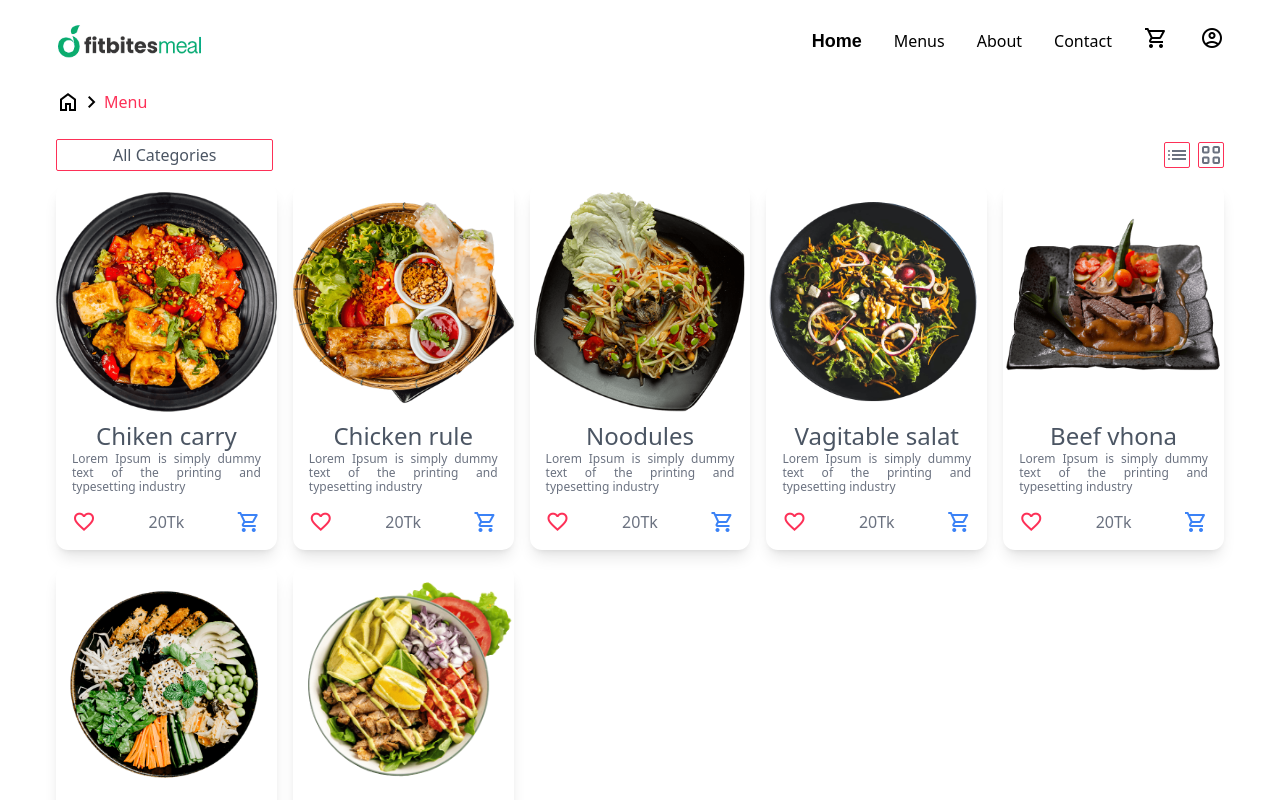
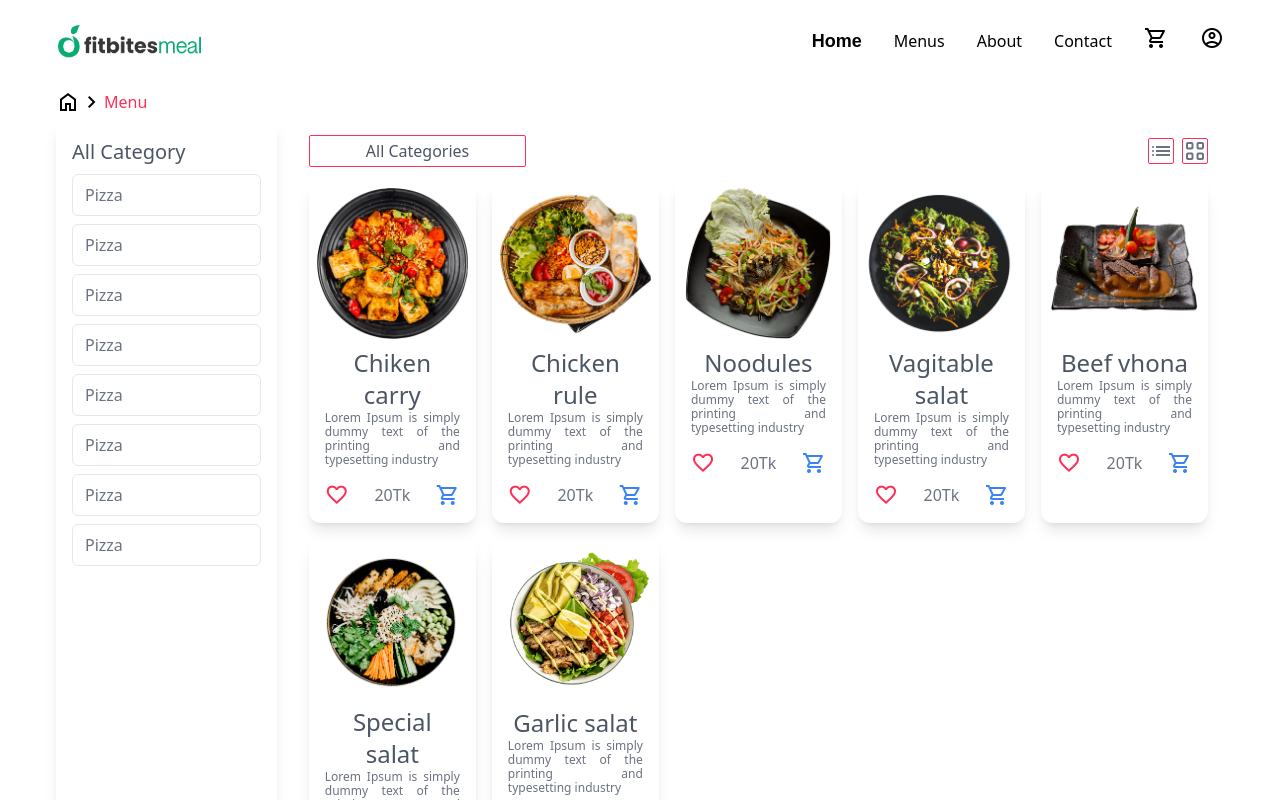
Before and after one commit to Bokhtiar/restura.com, a Next.js app: page /menu in a window 1280 px wide. Shown: the top 800 px of the page. Built offline with nearby package versions, Linux system fonts and the light colour scheme.

Commit message:
menu sidebar created

```diff
--- a/src/components/product/index.tsx
+++ b/src/components/product/index.tsx
@@ -8,7 +8,7 @@ export const Product: React.FC<IProduct> = (props: IProduct): JSX.Element => {
       <Image
         src={props.image}
         alt="banner1"
-        className="mx-auto py-2"
+        className="mx-auto py-2 px-2"
         width={250}
         height={0}
       />
--- a/src/layouts/header/index.tsx
+++ b/src/layouts/header/index.tsx
@@ -25,7 +25,7 @@ export const Header: React.FC = (): JSX.Element => {
           <div>
             <ul className={`md:flex items-center gap-8  absolute md:static bg-white w-full top-10 left-0 text-center duration-700  ${open ? 'top-20' : 'top-[-400px] right-9  duration-400'}`}>
               <li><Link className=" font-bold text-lg font-nunito" href="/">Home</Link></li>
-              <li> <Link href="/">Menus</Link> </li>
+              <li> <Link href="/menu">Menus</Link> </li>
               <li> <Link href="/">About</Link> </li>
               <li> <Link href="/">Contact</Link> </li>
               <li> <Link href="/"><span className="material-symbols-outlined">shopping_cart</span></Link> </li>
--- a/src/pages/menu/index.tsx
+++ b/src/pages/menu/index.tsx
@@ -11,8 +11,26 @@ const Menu: React.FC = (): JSX.Element => {
     <>
       <BreadCrumbs title1="Menu"></BreadCrumbs>
       {/* our menu */}
-      <section className="">
-        <div className="container py-5">
+      <section className="container grid grid-cols-1 md:grid-cols-5 gap-4">
+        {/* sidebar grid */}
+        <div className=" col-span-1 shadow-lg p-4">
+            <span className="text-gray-600 text-xl">All Category</span>
+            <ul>
+                <li className="py-2 w-full border  px-3 rounded-md text-gray-500 hover:bg-primary hover:text-white my-2"> <Link href="" className="">Pizza</Link> </li>
+                <li className="py-2 w-full border  px-3 rounded-md text-gray-500 hover:bg-primary hover:text-white my-2"> <Link href="" className="">Pizza</Link> </li>
+                <li className="py-2 w-full border  px-3 rounded-md text-gray-500 hover:bg-primary hover:text-white my-2"> <Link href="" className="">Pizza</Link> </li>
+                <li className="py-2 w-full border  px-3 rounded-md text-gray-500 hover:bg-primary hover:text-white my-2"> <Link href="" className="">Pizza</Link> </li>
+                <li className="py-2 w-full border  px-3 rounded-md text-gray-500 hover:bg-primary hover:text-white my-2"> <Link href="" className="">Pizza</Link> </li>
+                <li className="py-2 w-full border  px-3 rounded-md text-gray-500 hover:bg-primary hover:text-white my-2"> <Link href="" className="">Pizza</Link> </li>
+                <li className="py-2 w-full border  px-3 rounded-md text-gray-500 hover:bg-primary hover:text-white my-2"> <Link href="" className="">Pizza</Link> </li>
+                <li className="py-2 w-full border  px-3 rounded-md text-gray-500 hover:bg-primary hover:text-white my-2"> <Link href="" className="">Pizza</Link> </li>
+
+            </ul>
+        </div>
+
+        {/* product grid */}
+        <div className=" col-span-4 p-4">
+          <div className="">
             {/* menus */}
             <div className="flex items-center justify-between mb-4">
               <div>
@@ -102,6 +120,7 @@ const Menu: React.FC = (): JSX.Element => {
               ></Product>
             </div>
           </div>
+        </div>
       </section>
     </>
   );
```
Lines whose indentation alone changed are shown as unchanged.
